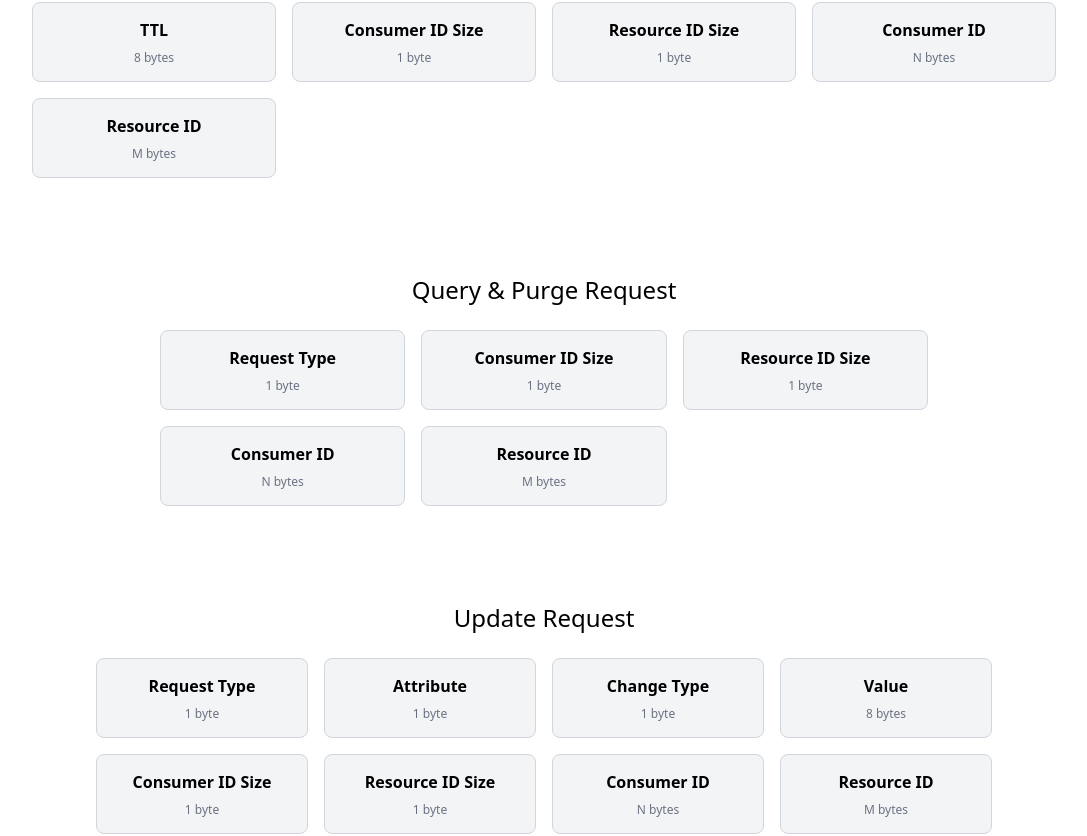
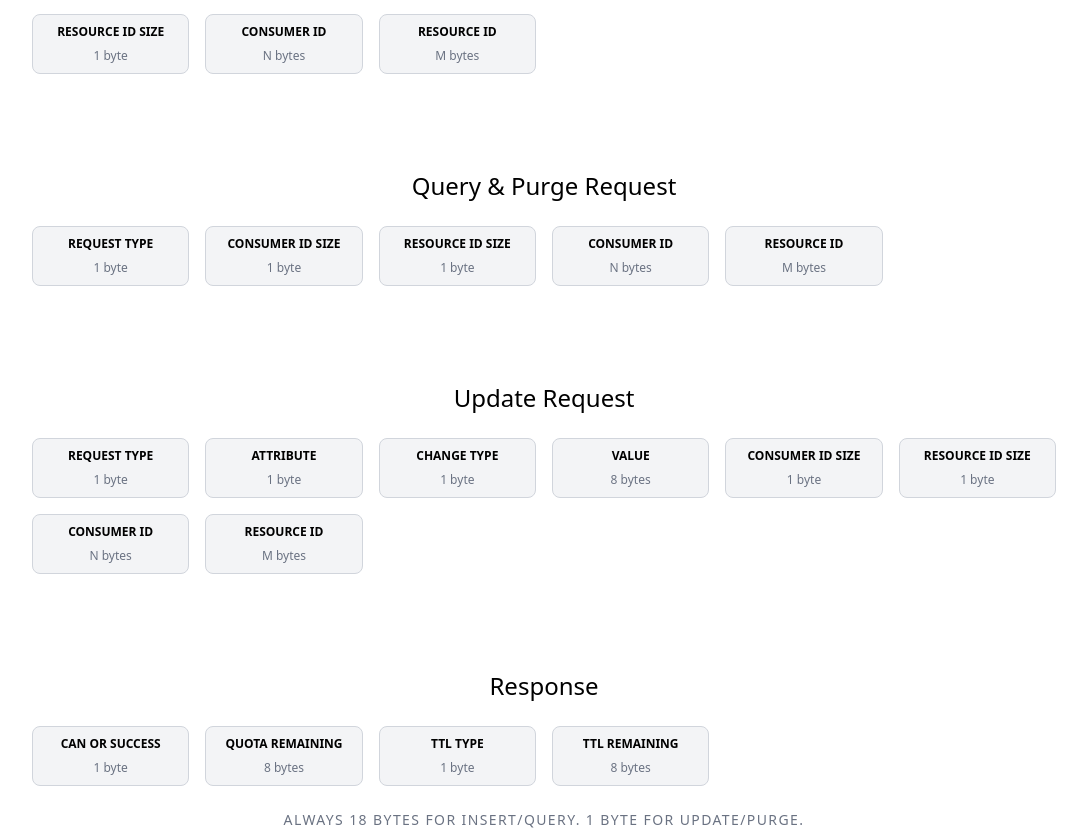
Before and after one commit to throttr/site, a Vue app: page / in a window 1280 px wide. Shown: the part 2471-3307 px from the top of the page, without its empty margins (96-1183 px from the left). Built offline with nearby package versions, Linux system fonts and the light colour scheme.

Commit message:
Code fixed.

```diff
--- a/src/App.vue
+++ b/src/App.vue
@@ -4,14 +4,20 @@ import About from './components/About.vue'
 import Protocol from "./components/Protocol.vue";
 import Example from "./components/Example.vue";
 import Footer from "./components/Footer.vue";
+import { useDark } from '@vueuse/core'
+
+const isDark = useDark()
 </script>
 
 <template>
-  <Hero />
-  <About />
-  <Protocol />
-  <Example />
-  <Footer />
+  <div class="p-8"
+       :class="isDark ? 'bg-black text-white' : 'bg-white text-black'">
+    <Hero />
+    <About />
+    <Protocol />
+    <Example />
+    <Footer />
+  </div>
 </template>
 
 <style scoped>
--- a/src/components/Example.vue
+++ b/src/components/Example.vue
@@ -12,30 +12,37 @@
     <!-- Language Selector -->
     <div class="flex space-x-4 mb-8">
       <button
-          v-for="lang in languages"
+          v-for="(lang, index) in languages"
           :key="lang"
-          @click="selected = lang"
+          @click="selected = index"
           class="px-4 py-2 rounded-lg border transition-all duration-300"
-          :class="selected === lang
+          :class="selected === index
           ? (isDark ? 'bg-gray-700 border-gray-500' : 'bg-gray-200 border-gray-400')
           : (isDark ? 'bg-transparent border-gray-600' : 'bg-transparent border-gray-300')"
       >
-        {{ lang }}
+        {{ implementations[index].name }}
       </button>
     </div>
 
     <!-- Code Block -->
     <div class="max-w-4xl w-full px-4 text-left">
-      <div v-if="selected === 'Java'" class="py-8 text-xl text-gray-500">
-        Work in Progress. Coming soon.
-      </div>
-
       <div
-          v-else
           v-html="highlightedCode"
-          class="rounded-lg overflow-x-auto p-2 rounded-2xl shadow border transition-all duration-500"
+          class="rounded-lg overflow-x-auto p-2 rounded-2xl shadow border transition-all duration-500 mb-10"
           :class="[isDark ? 'border-gray-800' : 'border-gray-200']"
       ></div>
+
+
+      <a
+          :href="implementations[selected].source"
+          target="_blank"
+          rel="noopener noreferrer"
+          class="hover:underline p-4 mb-10"
+      >
+        <img :src="isDark ? '/github-mark-white.svg' : '/github-mark.svg'" alt="GitHub" class="h-8 -mt-2 mr-4 inline-block">
+        Are you ready? Get the code.
+      </a>
+
     </div>
   </section>
 </template>
@@ -49,10 +56,13 @@ const isDark = useDark()
 
 const languages = ['TypeScript', 'PHP', 'Java']
 // @ts-ignore
-const selected = ref('TypeScript')
+const selected = ref(0)
 
-const examples = {
-  TypeScript: `import {
+const implementations = ref([
+  {
+    source: 'https://github.com/throttr/typescript',
+    name: "TypeScript",
+    code: `import {
   Service,
   RequestType,
   TTLType,
@@ -119,9 +129,12 @@ await service.send({
 });
 
 // Disconnect once done
-service.disconnect();`,
-
-  PHP: `<?php
+service.disconnect();`
+  },
+  {
+    source: 'https://github.com/throttr/php',
+    name: "PHP",
+    code: `<?php
 
 require 'vendor/autoload.php';
 
@@ -186,21 +199,80 @@ printf(
 );
 
 // Close the connections ...
-$service->close();`,
+$service->close();`
+  },
+  {
+    source: 'https://github.com/throttr/java',
+    name: "Java",
+    code: `import cl.throttr.Service;
+import cl.throttr.InsertRequest;
+import cl.throttr.QueryRequest;
+import cl.throttr.UpdateRequest;
+import cl.throttr.PurgeRequest;
+import cl.throttr.TTLType;
+import cl.throttr.AttributeType;
+import cl.throttr.ChangeType;
+import cl.throttr.FullResponse;
+import cl.throttr.SimpleResponse;
 
-  Java: `// Coming soon`
-}
+Service service = new Service("127.0.0.1", 9000, 4);  // Max connections = 4
+
+try {
+  // Connect to Throttr
+  service.connect();
+
+  // Define a consumer and resource
+  String consumerId = "127.0.0.1:1234";
+  String resourceId = "GET /api/resource";
+
+  // Insert quota
+  CompletableFuture<Object> insertFuture = service.send(new InsertRequest(
+      5L, 0L, TTLType.Milliseconds, 3000L, consumerId, resourceId));
+  FullResponse insertResponse = (FullResponse)insertFuture.get();
+
+  System.out.println("Allowed: " + insertResponse.allowed());
+  System.out.println("Remaining: " + insertResponse.quotaRemaining());
+  System.out.println("TTL type: " + insertResponse.ttlType());
+  System.out.println("TTL remaining: " + insertResponse.ttlRemaining());
+
+  // Update the quota
+  CompletableFuture<Object> updateFuture = service.send(new UpdateRequest(
+      AttributeType.QUOTA, ChangeType.DECREASE, 1L, consumerId, resourceId));
+  SimpleResponse updateResponse = (SimpleResponse)updateFuture.get();
+  System.out.println("Quota updated successfully: " + updateResponse.success());
+
+  // Query the quota
+  CompletableFuture<Object> queryFuture =
+      service.send(new QueryRequest(consumerId, resourceId));
+  FullResponse queryResponse = (FullResponse)queryFuture.get();
+
+  System.out.println("Allowed after update: " + queryResponse.allowed());
+  System.out.println("Remaining after update: " +
+                     queryResponse.quotaRemaining());
+  System.out.println("TTL type: " + queryResponse.ttlType());
+  System.out.println("TTL after update: " + queryResponse.ttlRemaining());
+
+  // Optionally, purge the quota
+  CompletableFuture<Object> purgeFuture =
+      service.send(new PurgeRequest(consumerId, resourceId));
+  SimpleResponse purgeResponse = (SimpleResponse)purgeFuture.get();
+  System.out.println("Purge success: " + purgeResponse.success());
+
+} catch (Exception e) {
+  e.printStackTrace();
+} finally {
+  // Disconnect once done
+  service.close();
+}`
+  }
+])
 
 const highlightedCode = ref('')
 
 watchEffect(async () => {
-  if (selected.value === 'Java') {
-    highlightedCode.value = ''
-  } else {
-    const theme = isDark.value ? 'github-dark' : 'github-light'
-    // @ts-ignore
-    highlightedCode.value = await highlight(examples[selected.value], selected.value.toLowerCase(), theme)
-  }
+  const theme = isDark.value ? 'github-dark' : 'github-light'
+  // @ts-ignore
+  highlightedCode.value = await highlight(implementations.value[selected.value].code, implementations.value[selected.value].name.toLowerCase(), theme)
 })
 </script>
 
--- a/src/components/Protocol.vue
+++ b/src/components/Protocol.vue
@@ -18,7 +18,7 @@
     <!-- Insert Request -->
     <div class="max-w-5xl w-full mb-24">
       <h3 class="text-2xl font-light mb-6">Insert Request</h3>
-      <div class="grid grid-cols-4 gap-4">
+      <div class="grid grid-cols-2 sm:grid-cols-3 md:grid-cols-4 lg:grid-cols-6 gap-4">
         <ProtocolBox title="Request Type" size="1 byte" />
         <ProtocolBox title="Quota" size="8 bytes" />
         <ProtocolBox title="Usage" size="8 bytes" />
@@ -32,9 +32,9 @@
     </div>
 
     <!-- Query and Purge Request -->
-    <div class="max-w-3xl w-full mb-24">
+    <div class="max-w-5xl w-full mb-24">
       <h3 class="text-2xl font-light mb-6">Query & Purge Request</h3>
-      <div class="grid grid-cols-3 gap-4">
+      <div class="grid grid-cols-2 sm:grid-cols-3 md:grid-cols-4 lg:grid-cols-6 gap-4">
         <ProtocolBox title="Request Type" size="1 byte" />
         <ProtocolBox title="Consumer ID Size" size="1 byte" />
         <ProtocolBox title="Resource ID Size" size="1 byte" />
@@ -44,9 +44,9 @@
     </div>
 
     <!-- Update Request -->
-    <div class="max-w-4xl w-full mb-24">
+    <div class="max-w-5xl w-full mb-24">
       <h3 class="text-2xl font-light mb-6">Update Request</h3>
-      <div class="grid grid-cols-4 gap-4">
+      <div class="grid grid-cols-2 sm:grid-cols-3 md:grid-cols-4 lg:grid-cols-6 gap-4">
         <ProtocolBox title="Request Type" size="1 byte" />
         <ProtocolBox title="Attribute" size="1 byte" />
         <ProtocolBox title="Change Type" size="1 byte" />
@@ -59,11 +59,12 @@
     </div>
 
     <!-- Response -->
-    <div class="max-w-2xl w-full">
+    <div class="max-w-5xl w-full">
       <h3 class="text-2xl font-light mb-6">Response</h3>
-      <div class="grid grid-cols-3 gap-4">
+      <div class="grid grid-cols-2 sm:grid-cols-3 md:grid-cols-4 lg:grid-cols-6 gap-4">
         <ProtocolBox title="Can or Success" size="1 byte" />
         <ProtocolBox title="Quota Remaining" size="8 bytes" />
+        <ProtocolBox title="TTL Type" size="1 byte" />
         <ProtocolBox title="TTL Remaining" size="8 bytes" />
       </div>
       <p class="mt-6 text-sm uppercase tracking-widest"
--- a/src/components/ProtocolBox.vue
+++ b/src/components/ProtocolBox.vue
@@ -1,10 +1,10 @@
 <template>
   <div
-      class="flex flex-col items-center justify-center border rounded-lg p-4 min-w-[150px] h-[80px] transition-colors duration-500"
+      class="flex flex-col items-center justify-center border rounded-lg p-4 min-w-[150px] h-[60px] transition-colors duration-500"
       :class="isDark ? 'border-gray-600 bg-gray-800' : 'border-gray-300 bg-gray-100'"
   >
-    <div class="font-semibold text-md mb-2">{{ props.title }}</div>
-    <div class="text-xs text-gray-500">{{ props.size }}</div>
+    <div class="font-semibold uppercase text-xs mb-2">{{ props.title }}</div>
+    <div class="text-xs" :class="isDark ? 'text-gray-100' : 'text-gray-500'">{{ props.size }}</div>
   </div>
 </template>
 
```
